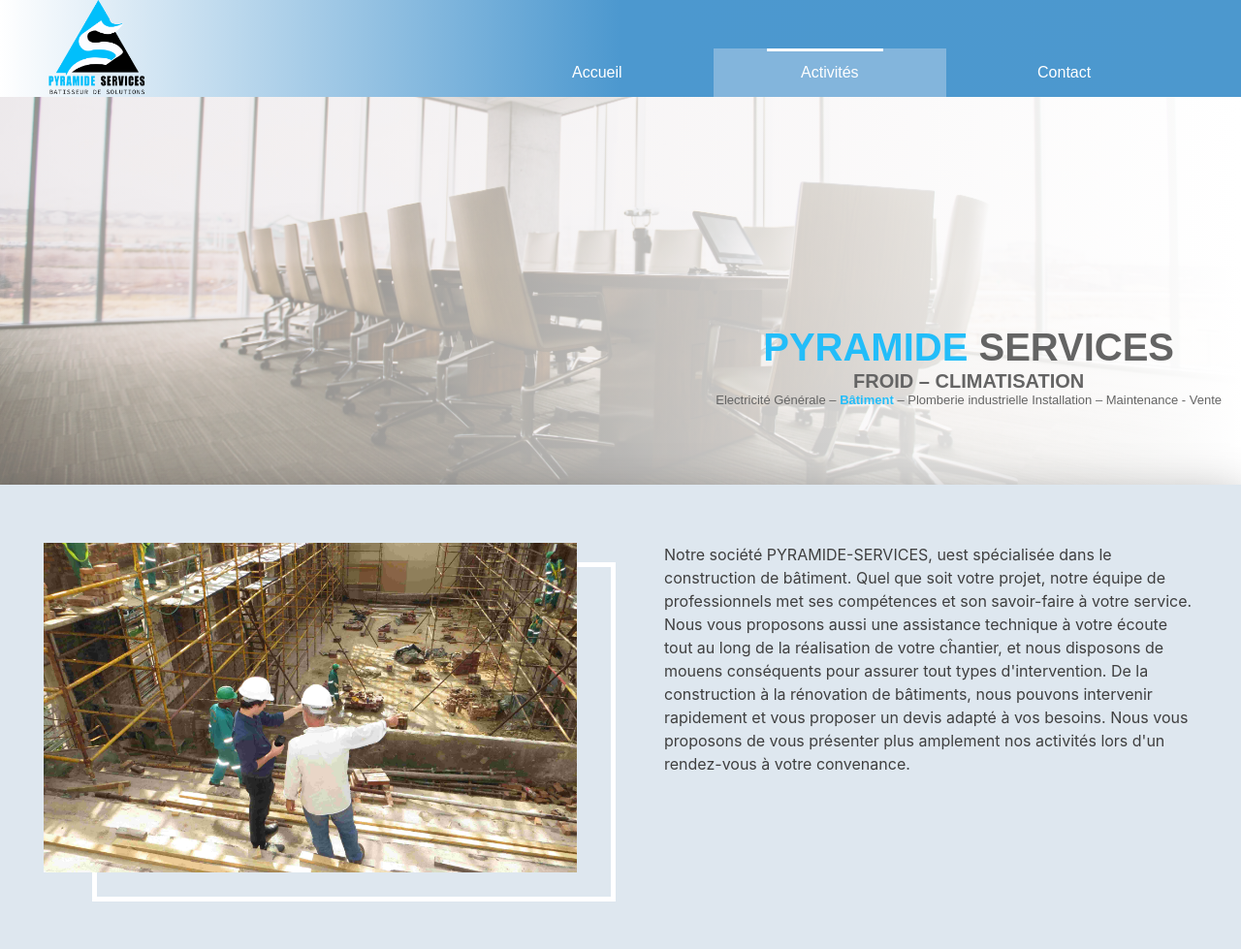
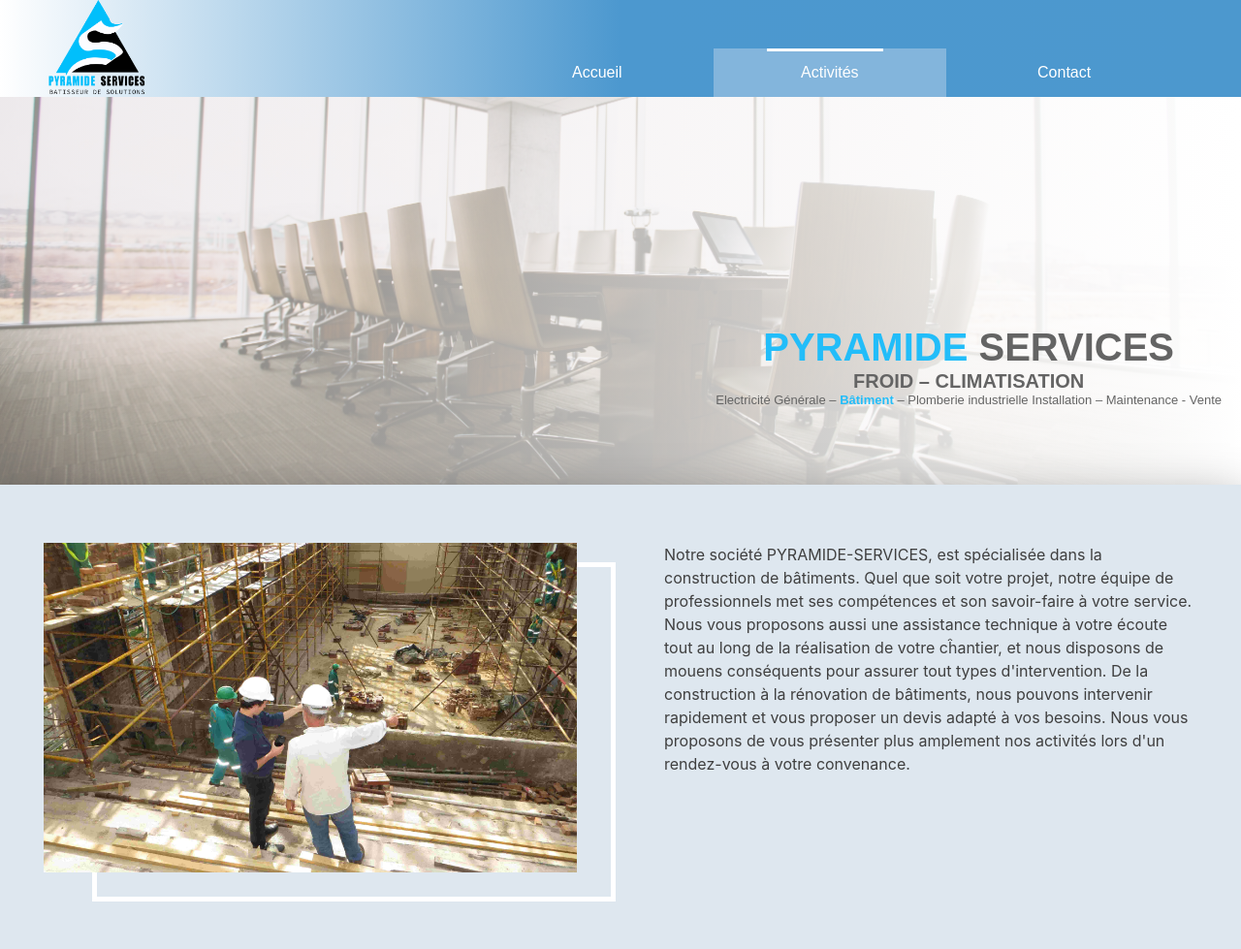
Before and after one commit to sneezy-5/pyramide-service, a Django app: page /batiment/ in a window 1280 px wide. Shown: the top 979 px of the page at 97% size. Run offline with Django 3.2, Linux system fonts and the light colour scheme; some libraries are stand-ins or nearby versions.

Commit message:
modifcitaion de template batiment.html

```diff
--- a/templates/html/batiment.html
+++ b/templates/html/batiment.html
@@ -27,7 +27,7 @@
         <div class="centre">
             <div class="design"></div>
             <div class="img-centre"></div>
-            <div>Notre société PYRAMIDE-SERVICES, uest spécialisée dans le construction de bâtiment.
+            <div>Notre société PYRAMIDE-SERVICES, est spécialisée dans la construction de bâtiments.
 
 				Quel que soit votre projet, notre équipe de professionnels met ses compétences et son savoir-faire à votre service.
 
```
